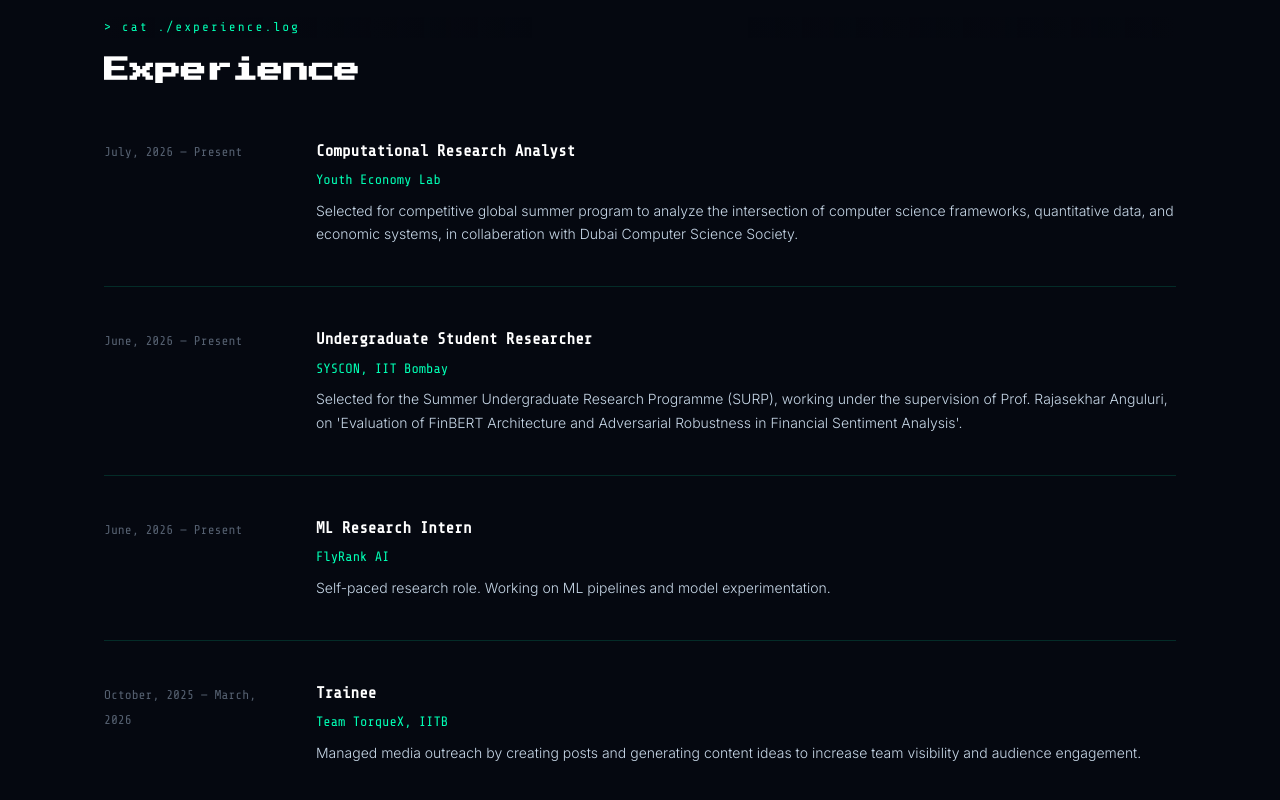
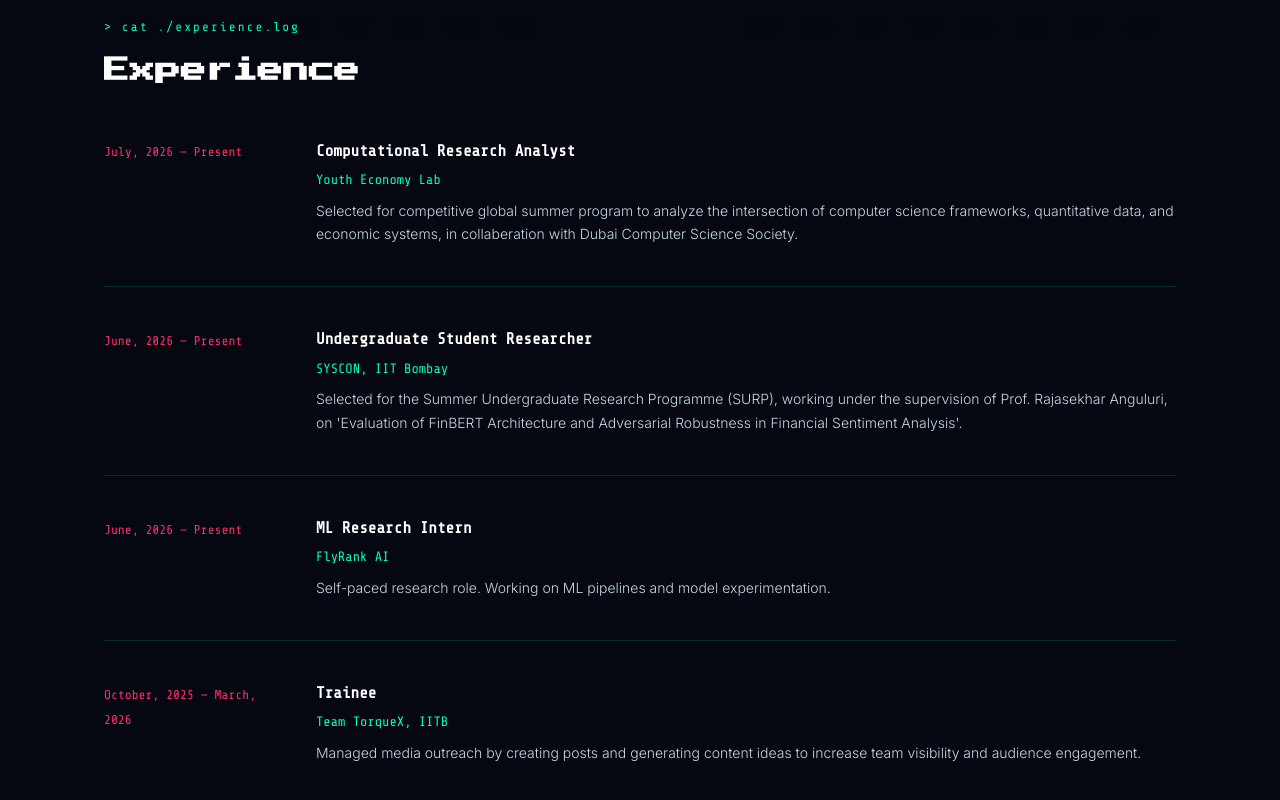
Before and after one commit to arjunpawar2007ap-arch/Portfolio_site, a React (Vite) app: page / in a window 1280 px wide. Shown: the part 1829-2629 px from the top of the page. Built offline with nearby package versions, Linux system fonts and the light colour scheme.

Commit message:
Update App.css

```diff
--- a/src/App.css
+++ b/src/App.css
@@ -340,7 +340,7 @@
 .exp-period {
   font-family: var(--mono);
   font-size: 0.8rem;
-  color: var(--text-dim);
+  color: var(--accent);
   padding-top: 0.2rem;
 }
 
```
